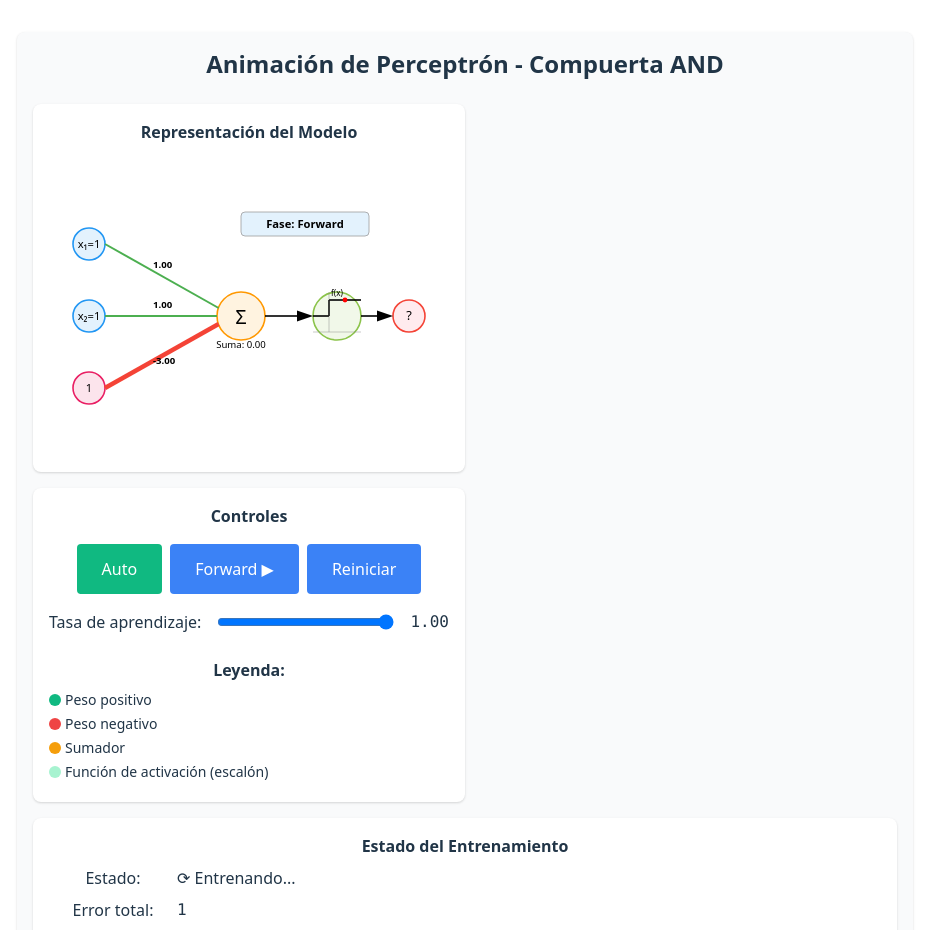
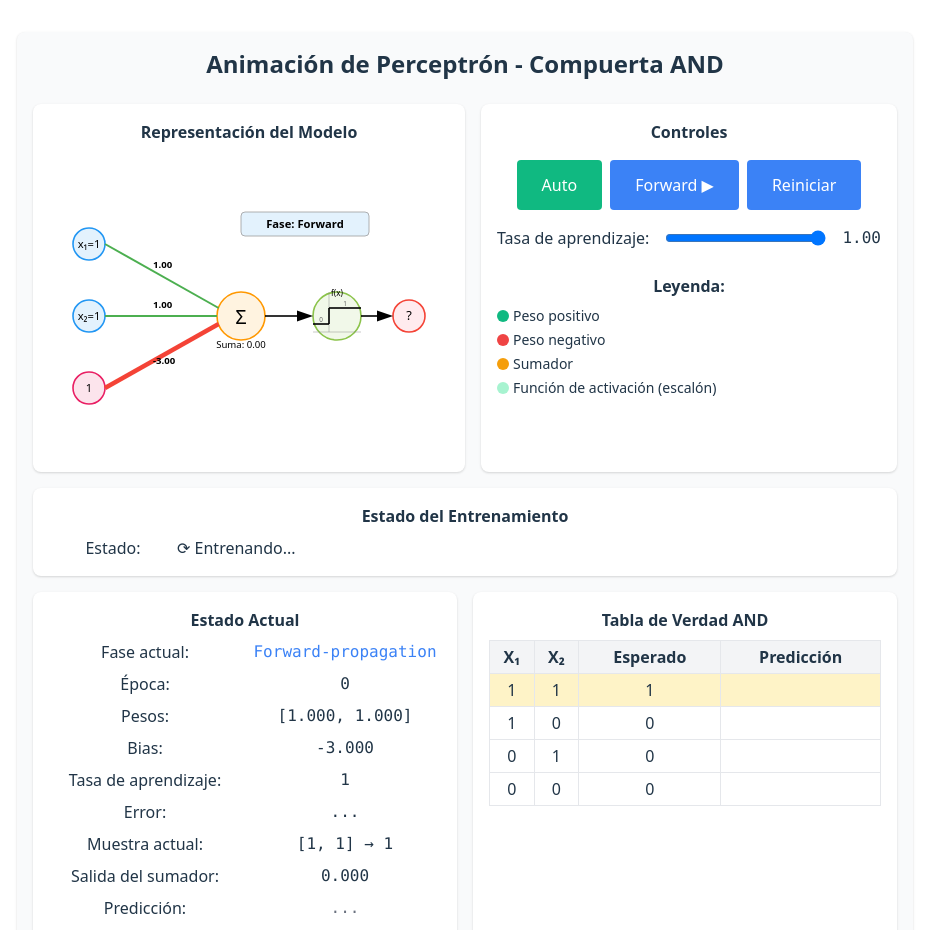
Before and after one commit to AntonioEscamilla/perceptron-visualization, a React (Vite) app: page / in a window 1280 px wide. Shown: the top 930 px of the page, without its empty margins (175-1104 px from the left). Built offline with nearby package versions, Linux system fonts and the light colour scheme.

Commit message:
Update PerceptronNetworkAnimation.tsx

```diff
--- a/src/components/PerceptronNetworkAnimation.tsx
+++ b/src/components/PerceptronNetworkAnimation.tsx
@@ -25,7 +25,6 @@ const PerceptronNetworkAnimation = () => {
   const [prediction, setPrediction] = useState<number | null>(null);
   const [weightedSum, setWeightedSum] = useState<number>(0);
   const [logs, setLogs] = useState<string[]>([]);
-  const [totalError, setTotalError] = useState<number>(1);
   const [isComplete, setIsComplete] = useState<boolean>(false);
   const [isConverged, setIsConverged] = useState<boolean>(false);
   const [phase, setPhase] = useState<'feedforward' | 'backprop'>('feedforward');
@@ -44,13 +43,13 @@ const PerceptronNetworkAnimation = () => {
 
   // Calcular el error total
   const calculateTotalError = (w: [number, number], b: number): number => {
-    let totalError = 0;
+    let errorSum = 0;
     for (let i = 0; i < trainingData.length; i++) {
       const sample = trainingData[i];
       const pred = predict(sample.inputs, w, b);
-      totalError += Math.abs(sample.output - pred);
+      errorSum += Math.abs(sample.output - pred);
     }
-    return totalError;
+    return errorSum;
   };
 
   // Función para entrenar al perceptrón
@@ -130,7 +129,6 @@ const PerceptronNetworkAnimation = () => {
       if (nextSample === 0) {
         setEpoch(epoch + 1);
         const newTotalError = calculateTotalError(weights, bias);
-        setTotalError(newTotalError);
 
         // Si no había convergido antes y ahora el error es 0, marcar como convergido
         if (!isConverged && newTotalError === 0) {
@@ -194,7 +192,6 @@ const PerceptronNetworkAnimation = () => {
     setPrediction(null);
     setWeightedSum(0);
     setLogs([]);
-    setTotalError(1);
     setIsComplete(false);
     setIsConverged(false);
     setIsRunning(false);
@@ -210,6 +207,10 @@ const PerceptronNetworkAnimation = () => {
     const w1 = weights[0];
     const w2 = weights[1];
     const w0 = bias;
+
+    // Determinar si mostrar el punto rojo en la función escalón
+    // Solo se muestra cuando hay una suma ponderada válida (en fase backprop, después del feedforward)
+    const showRedDot = phase === 'backprop' && prediction !== null;
 
     return (
       <svg width="500" height="280" viewBox="0 0 500 280">
@@ -253,22 +254,33 @@ const PerceptronNetworkAnimation = () => {
 
           {/* Función escalón mejorada */}
           <svg x="330" y="130" width="60" height="60" viewBox="0 0 60 60" overflow="visible">
-            <line x1="0" y1="30" x2="20" y2="30" stroke="black" strokeWidth="2" />
-            <line x1="20" y1="30" x2="20" y2="10" stroke="black" strokeWidth="2" />
-            <line x1="20" y1="10" x2="60" y2="10" stroke="black" strokeWidth="2" />
+            {/* Eje X */}
+            <line x1="0" y1="50" x2="60" y2="50" stroke="#777" strokeWidth="0.5" />
+
+            {/* Eje Y */}
+            <line x1="20" y1="0" x2="20" y2="50" stroke="#777" strokeWidth="0.5" />
+
+            {/* Etiqueta de la función */}
             <text x="30" y="5" fontSize="10" textAnchor="middle">f(x)</text>
 
-            {/* Añadir ejes */}
-            <line x1="0" y1="50" x2="60" y2="50" stroke="#777" strokeWidth="0.5" /> {/* Eje X */}
-            <line x1="20" y1="0" x2="20" y2="50" stroke="#777" strokeWidth="0.5" /> {/* Eje Y */}
+            {/* Función escalón */}
+            <line x1="0" y1="40" x2="20" y2="40" stroke="black" strokeWidth="2" /> {/* Parte horizontal para x<0 (valor 0) */}
+            <line x1="20" y1="40" x2="20" y2="20" stroke="black" strokeWidth="2" /> {/* Parte vertical */}
+            <line x1="20" y1="20" x2="60" y2="20" stroke="black" strokeWidth="2" /> {/* Parte horizontal para x>=0 (valor 1) */}
 
-            {/* Punto que muestra el valor actual en la función */}
-            <circle
-              cx={weightedSum < 0 ? 10 : 40}
-              cy={weightedSum < 0 ? 30 : 10}
-              r="3"
-              fill="red"
-            />
+            {/* Valores de la función */}
+            <text x="10" y="38" fontSize="8" textAnchor="middle" fill="#666">0</text>
+            <text x="40" y="18" fontSize="8" textAnchor="middle" fill="#666">1</text>
+
+            {/* Punto que muestra el valor actual en la función - solo visible después de un feedforward */}
+            {showRedDot && (
+              <circle
+                cx={weightedSum < 0 ? 10 : 40}
+                cy={weightedSum < 0 ? 40 : 20}
+                r="3"
+                fill="red"
+              />
+            )}
           </svg>
         </g>
 
@@ -330,8 +342,9 @@ const PerceptronNetworkAnimation = () => {
     <div className="flex flex-col items-center max-w-4xl mx-auto p-4 bg-gray-50 rounded-lg shadow">
       <h2 className="text-2xl font-bold mb-6">Animación de Perceptrón - Compuerta AND</h2>
 
-      <div className="flex flex-wrap w-full gap-4 mb-4">
-        {/* Contenedor principal que divide en dos paneles iguales */}
+      {/* Contenedor principal con dos paneles lado a lado */}
+      <div className="flex flex-col md:flex-row w-full gap-4 mb-4">
+        {/* Panel izquierdo: Perceptrón */}
         <div className="w-full md:w-1/2 bg-white rounded-lg shadow p-4">
           <h3 className="font-bold mb-4 text-center">Representación del Modelo</h3>
           <div className="flex justify-center mb-4">
@@ -339,6 +352,7 @@ const PerceptronNetworkAnimation = () => {
           </div>
         </div>
 
+        {/* Panel derecho: Controles */}
         <div className="w-full md:w-1/2 bg-white rounded-lg shadow p-4">
           <h3 className="font-bold mb-4">Controles</h3>
           <div className="flex justify-center gap-2 mb-4">
@@ -403,14 +417,6 @@ const PerceptronNetworkAnimation = () => {
                   : '⟳ Entrenando...')}
             </div>
           </div>
-          <div className="flex items-center">
-            <div className="w-32">Error total:</div>
-            <div className="font-mono">{totalError}</div>
-          </div>
-          <div className="flex items-center">
-            <div className="w-32">Época actual:</div>
-            <div className="font-mono">{epoch}</div>
-          </div>
         </div>
       </div>
 
@@ -435,8 +441,11 @@ const PerceptronNetworkAnimation = () => {
             <div>Tasa de aprendizaje:</div>
             <div className="font-mono">{learningRate}</div>
 
-            <div>Error total:</div>
-            <div className="font-mono">{totalError}</div>
+            <div>Error:</div>
+            <div className="font-mono">
+              {phase === 'backprop' || prediction !== null ?
+                (trainingData[currentSample].output - (prediction ?? 0)) : '...'}
+            </div>
 
             <div>Muestra actual:</div>
             <div className="font-mono">[{trainingData[currentSample].inputs.join(', ')}] → {trainingData[currentSample].output}</div>
```
